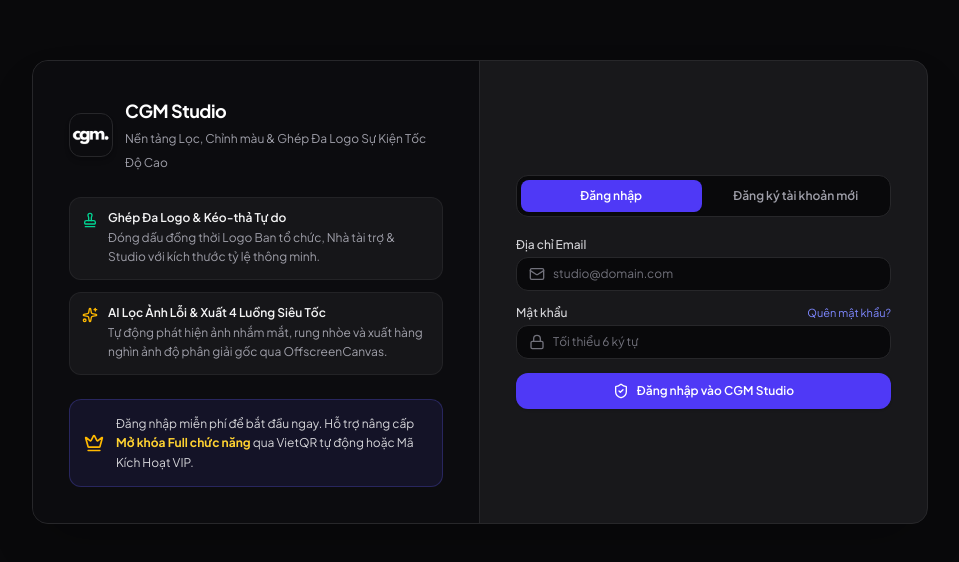
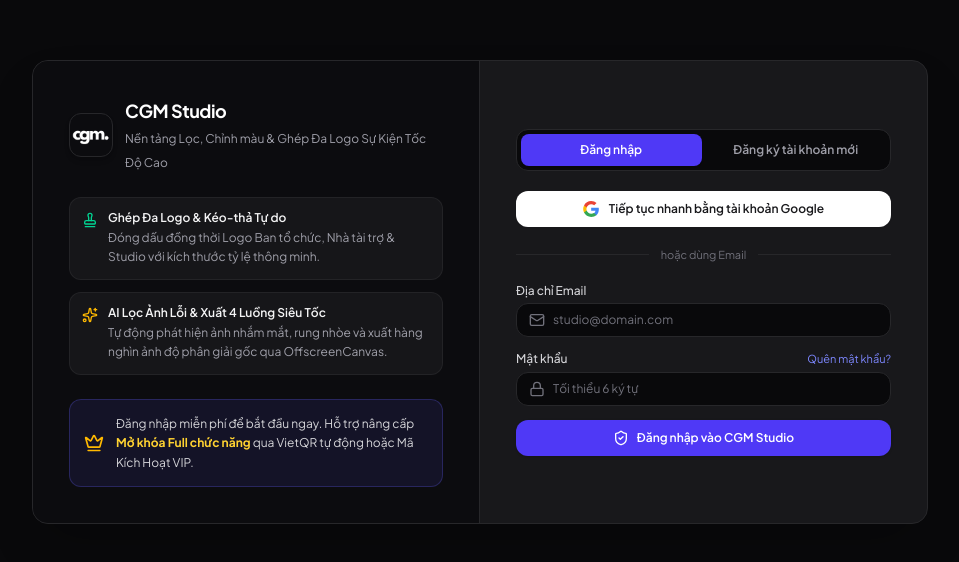
Before and after one commit to bonuong2801/cgm, a React (Vite) app: page / in a window 1280 px wide. Shown: the part 108-670 px from the top of the page, without its empty margins (160-1119 px from the left). Built offline with nearby package versions, Linux system fonts and the light colour scheme; no server answers.

Commit message:
update gg account and fix

```diff
--- a/src/components/AuthGateScreen.tsx
+++ b/src/components/AuthGateScreen.tsx
@@ -99,6 +99,15 @@ export const AuthGateScreen: React.FC<{ isSupabaseConfigured: boolean }> = ({
   const handleGoogleSignIn = async () => {
     if (!supabase) return;
     setErrorMsg(null);
+    setInfoMsg(null);
+
+    if (!googleEnabled) {
+      setErrorMsg(
+        'Đăng nhập Google chưa được bật Client ID & Client Secret trong Supabase Dashboard (Authentication → Providers → Google).'
+      );
+      return;
+    }
+
     setSubmitting(true);
     const { error } = await supabase.auth.signInWithOAuth({
       provider: 'google',
@@ -263,9 +272,7 @@ export const AuthGateScreen: React.FC<{ isSupabaseConfigured: boolean }> = ({
             </button>
           </div>
 
-          {/* Google OAuth 1-Click (auto-shown as soon as Google Provider is enabled in Supabase) */}
-          {googleEnabled && (
-            <>
+          {/* Google OAuth 1-Click */}
           <button
             type="button"
             disabled={submitting}
@@ -300,8 +307,6 @@ export const AuthGateScreen: React.FC<{ isSupabaseConfigured: boolean }> = ({
             </span>
             <div className="border-t border-zinc-800 w-full" />
           </div>
-            </>
-          )}
 
           {errorMsg && (
             <div className="p-3 rounded-xl bg-rose-500/15 border border-rose-500/35 text-xs text-rose-200 flex items-start gap-2">
```
Lines whose indentation alone changed are shown as unchanged.
